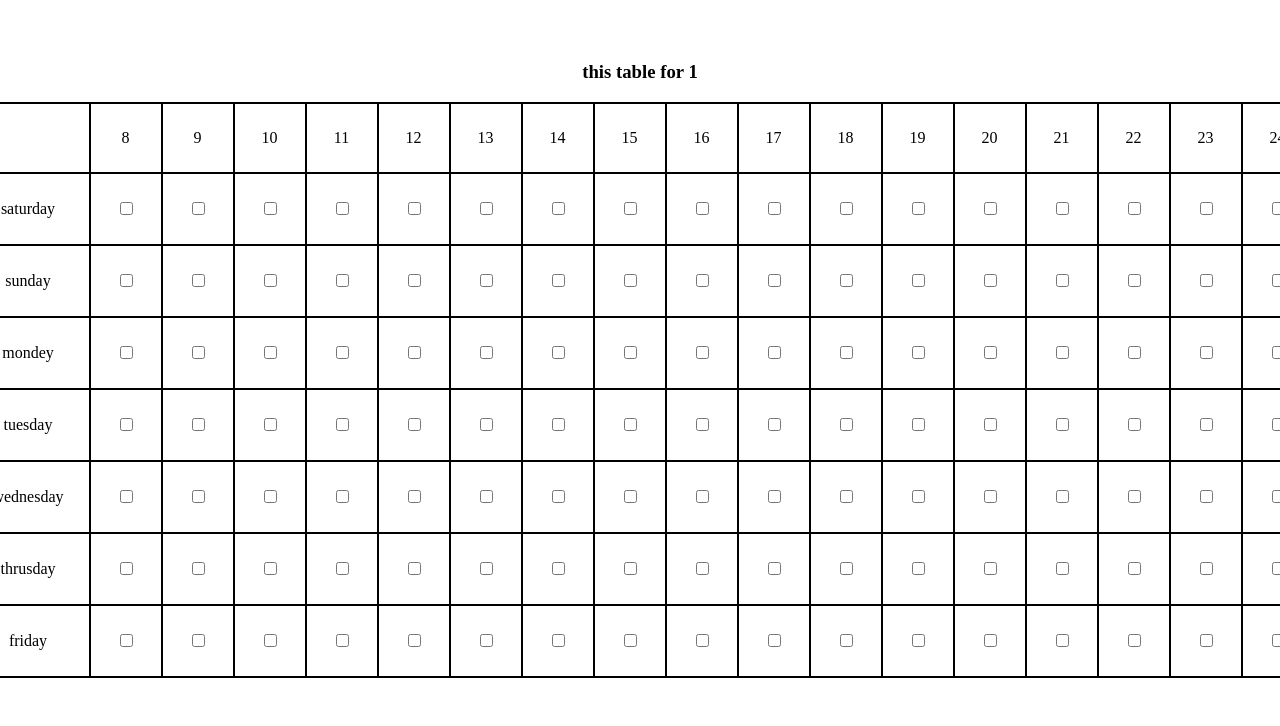
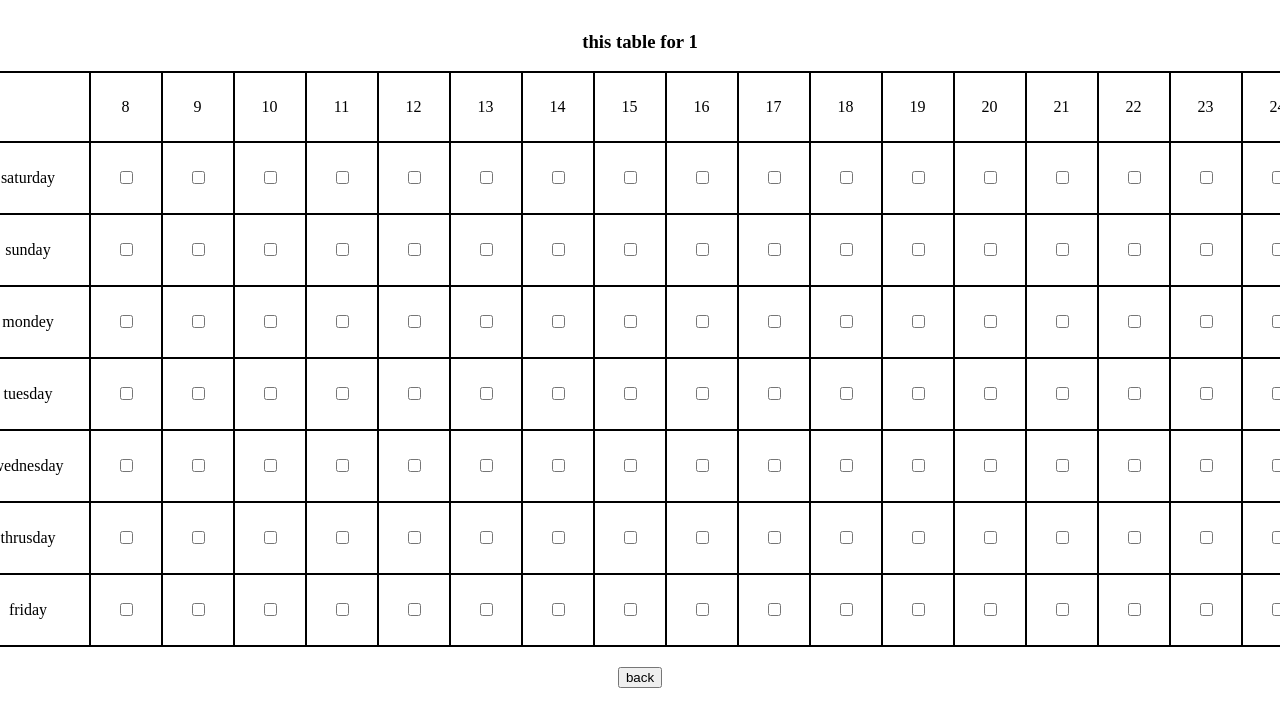
Before and after one commit to Alihosseinian/timiee, a React (Create React App) app: page /#/table/1 in a window 1280 px wide. Shown: the top 726 px of the page. Built offline with nearby package versions, Linux system fonts and the light colour scheme.

Commit message:
add backward button

```diff
--- a/src/routes/TablePage.jsx
+++ b/src/routes/TablePage.jsx
@@ -1,6 +1,6 @@
 import React, { useState } from "react";
 // import React from "react";
-import { useLocation } from "react-router-dom";
+import { useLocation, Link } from "react-router-dom";
 
 import "./TablePageStyle.scss";
 const tablepage = () => {
@@ -63,6 +63,11 @@ const tablepage = () => {
           ))}
         </tbody>
       </table>
+      <div className="backwardbtn">
+        <Link to="/list">
+          <button className="botton">back</button>
+        </Link>
+      </div>
     </div>
   );
 };
--- a/src/routes/TablePageStyle.scss
+++ b/src/routes/TablePageStyle.scss
@@ -32,4 +32,7 @@
       }
     }
   }
+  .backwardbtn {
+    margin: 20px;
+  }
 }
```
